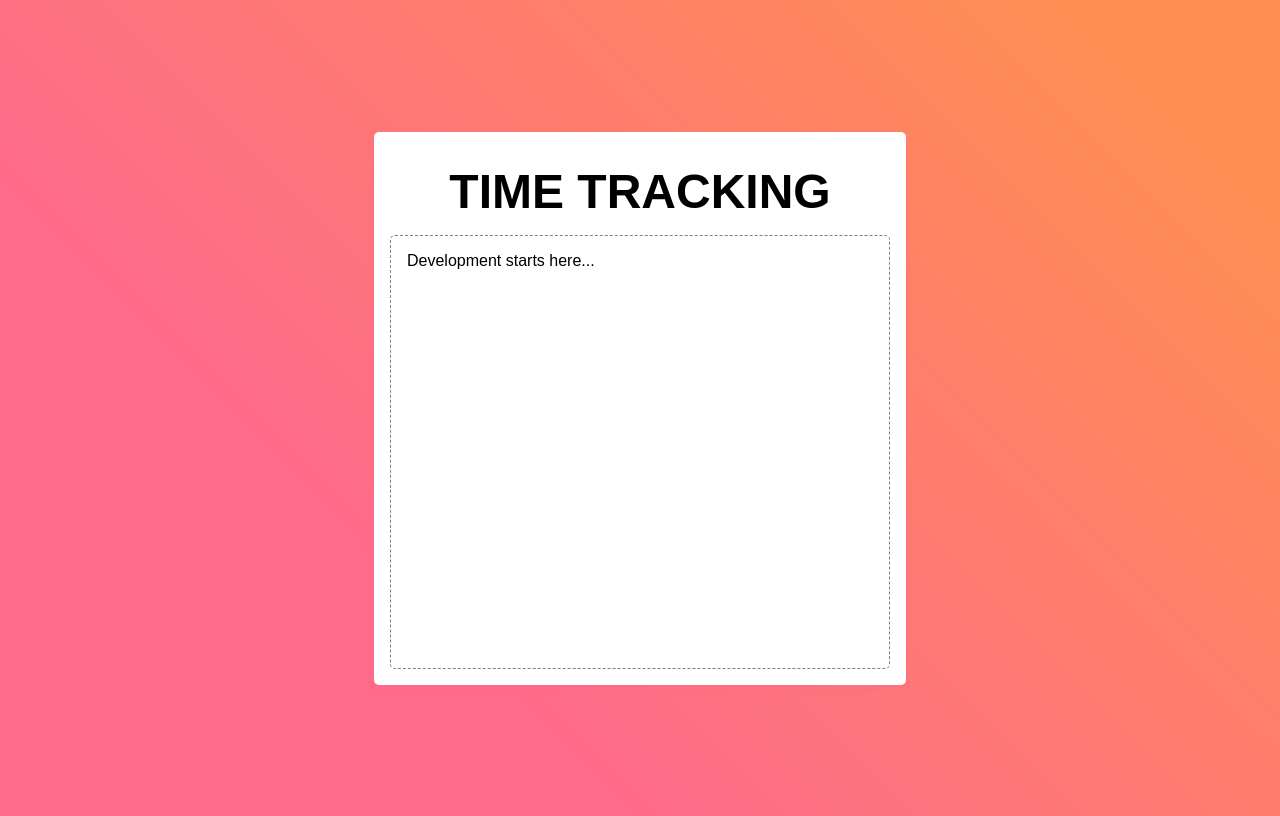
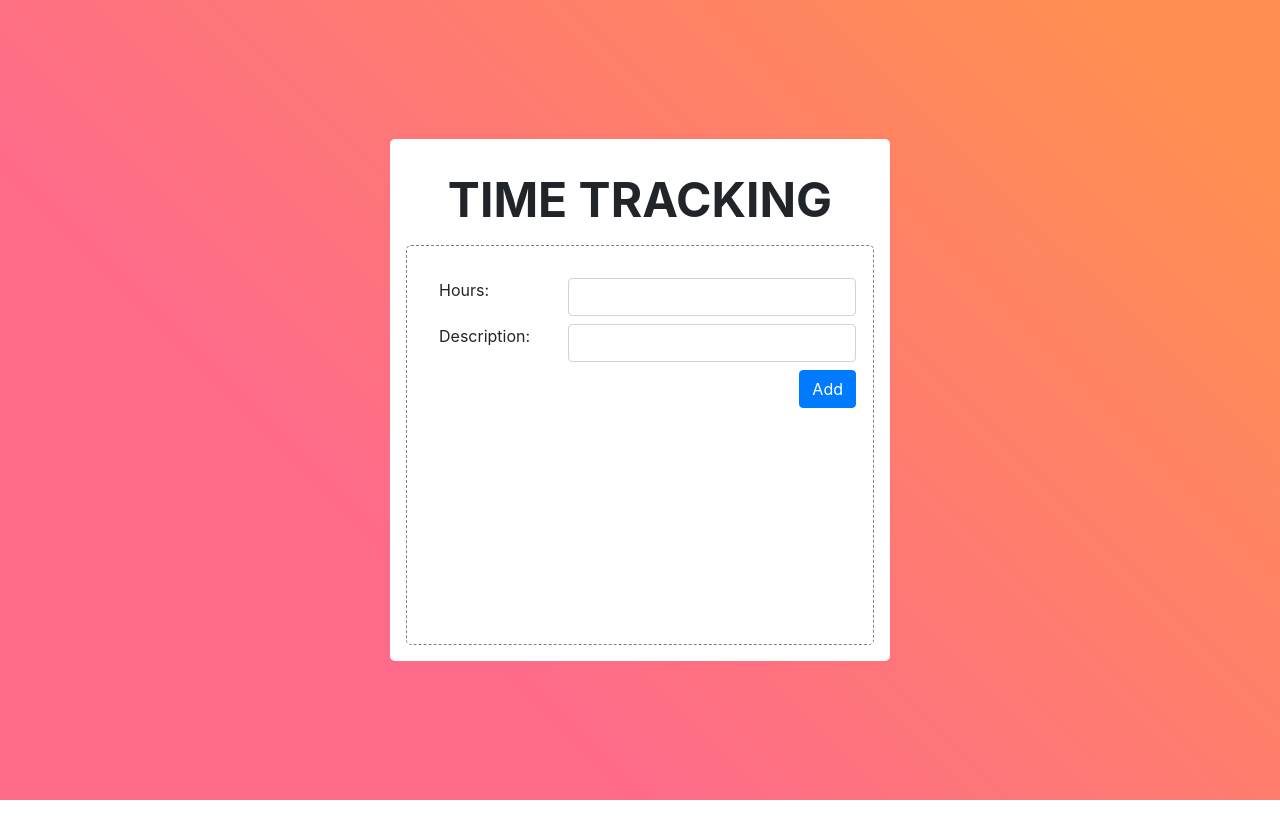
Before and after one commit to duffleit/ngTraining-time-tracking, an Angular app: page / in a window 1280 px wide. Built offline with nearby package versions, Linux system fonts and the light colour scheme.

Commit message:
Add Inputs

```diff
--- a/angular.json
+++ b/angular.json
@@ -28,7 +28,8 @@
               "src/assets"
             ],
             "styles": [
-              "src/styles.scss"
+              "src/styles.scss",
+              "node_modules/bootstrap/dist/css/bootstrap.css"
             ],
             "scripts": []
           },
--- a/package.json
+++ b/package.json
@@ -19,6 +19,7 @@
     "@angular/platform-browser": "~8.0.3",
     "@angular/platform-browser-dynamic": "~8.0.3",
     "@angular/router": "~8.0.3",
+    "bootstrap": "^4.3.1",
     "rxjs": "~6.4.0",
     "tslib": "^1.9.0",
     "zone.js": "~0.9.1"
--- a/src/app/app.component.html
+++ b/src/app/app.component.html
@@ -1,7 +1,17 @@
 <!--The content below is only a placeholder and can be replaced.-->
-<div class="container">
+<div class="root">
   <h1>Time Tracking</h1>
-  <div class="content">
-    Development starts here...
+  <div class="content container">
+    <div class="row">
+      <label class="col-4">Hours:</label>
+      <input class="form-control col-8"/>
+    </div>
+    <div class="row">
+      <label class="col-4">Description:</label>
+      <input class="form-control col-8"/>
+    </div>
+    <div class="row float-right">
+      <button class="btn btn-primary">Add</button>
+    </div>
   </div>
 </div>
--- a/src/app/app.component.scss
+++ b/src/app/app.component.scss
@@ -1,4 +1,4 @@
-.container {
+.root {
   min-width: 500px;
   padding: 1rem;
   background: white;
@@ -16,9 +16,13 @@
   }
 
   .content{
-      padding: 1rem;
+      padding: 2rem;
       min-height: 400px;
       border: 1px dashed grey;
       border-radius: 5px;
+
+      .row{
+        padding-bottom: .5rem;
+      }
   }
 }
```
Also changed, not shown: 1 other file (tests, documents, lock files or other folders).
